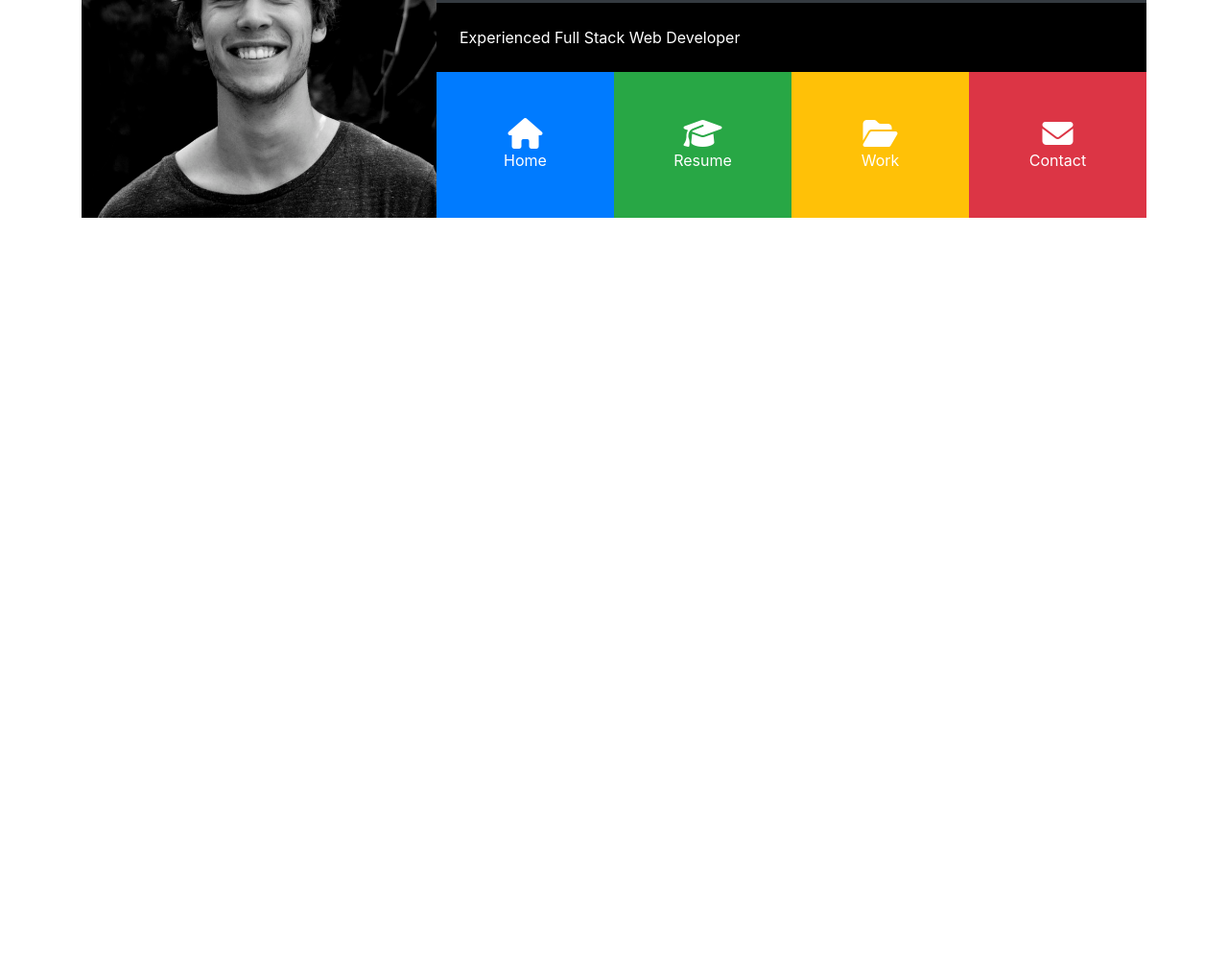
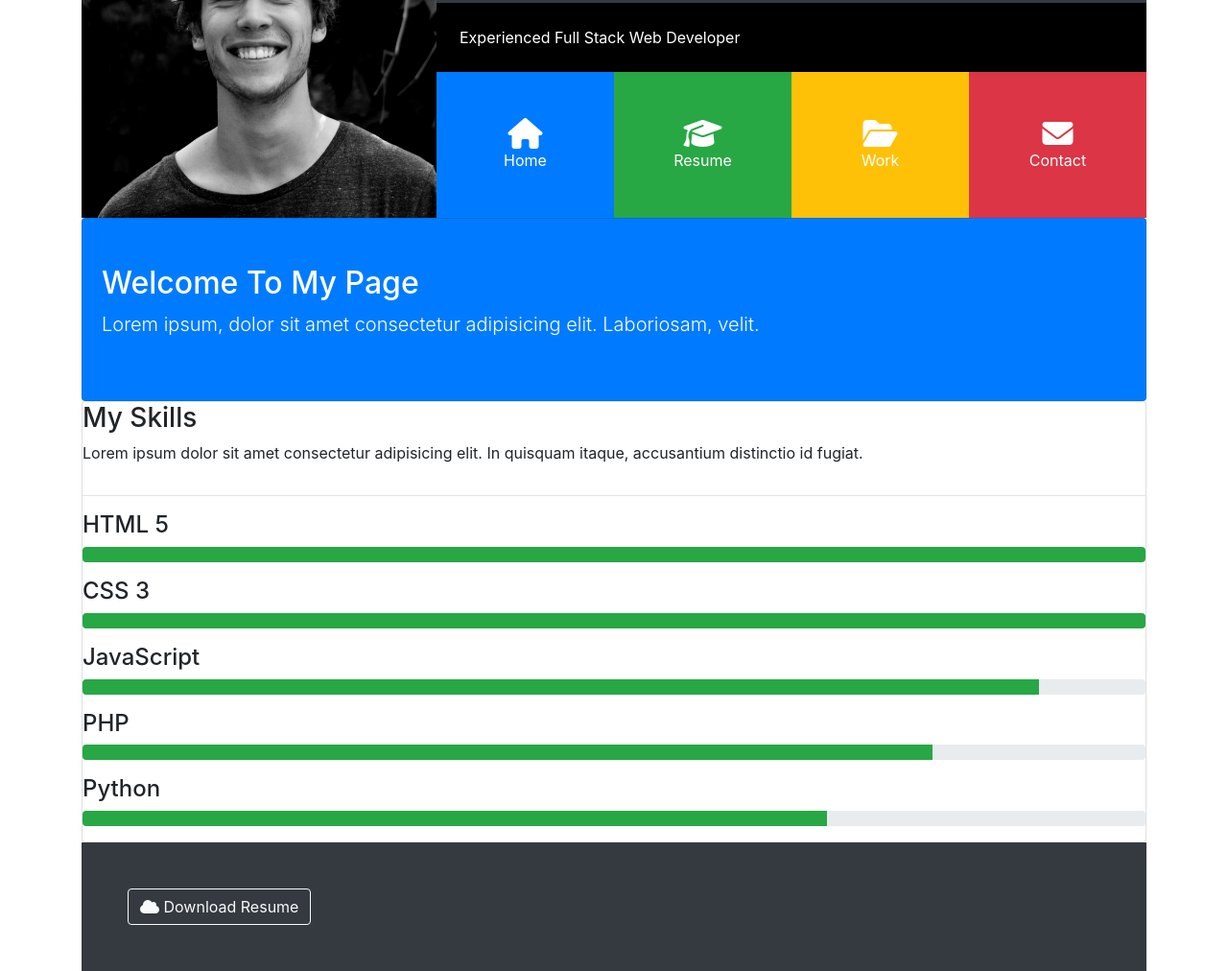
Before and after one commit to pablohcl/portfoliogrid, a plain HTML site: page index.html in a window 1280 px wide. Shown: the part 168-1180 px from the top of the page at 96% size. Before the commit the page ends 800 px from the top, so only its background shows below. Drawn offline with nearby package versions, Linux system fonts and the light colour scheme.

Commit message:
Home Collapse Content

```diff
--- a/index.html
+++ b/index.html
@@ -109,6 +109,57 @@
           </div>
         </div>
       </header>
+
+      <!-- HOME -->
+      <div id="home" class="collapse show">
+        <div class="card card-body bg-primary text-white py-5">
+          <h2>Welcome To My Page</h2>
+          <p class="lead">
+            Lorem ipsum, dolor sit amet consectetur adipisicing elit.
+            Laboriosam, velit.
+          </p>
+        </div>
+
+        <div class="card card-body-py-5">
+          <h3>My Skills</h3>
+          <p>
+            Lorem ipsum dolor sit amet consectetur adipisicing elit. In quisquam
+            itaque, accusantium distinctio id fugiat.
+          </p>
+          <hr />
+          <h4>HTML 5</h4>
+          <div class="progress mb-3">
+            <div class="progress-bar bg-success" style="width:100%"></div>
+          </div>
+          <h4>CSS 3</h4>
+          <div class="progress mb-3">
+            <div class="progress-bar bg-success" style="width:100%"></div>
+          </div>
+          <h4>JavaScript</h4>
+          <div class="progress mb-3">
+            <div class="progress-bar bg-success" style="width:90%"></div>
+          </div>
+          <h4>PHP</h4>
+          <div class="progress mb-3">
+            <div class="progress-bar bg-success" style="width:80%"></div>
+          </div>
+          <h4>Python</h4>
+          <div class="progress mb-3">
+            <div class="progress-bar bg-success" style="width:70%"></div>
+          </div>
+        </div>
+      </div>
+
+      <!-- FOOTER -->
+      <footer id="main-footer" class="p-5 bg-dark text-white">
+        <div class="row">
+          <div class="col-md-6">
+            <a href="#" class="btn btn-outline-light">
+              <i class="fas fa-cloud"></i> Download Resume
+            </a>
+          </div>
+        </div>
+      </footer>
     </div>
 
     <script
```
